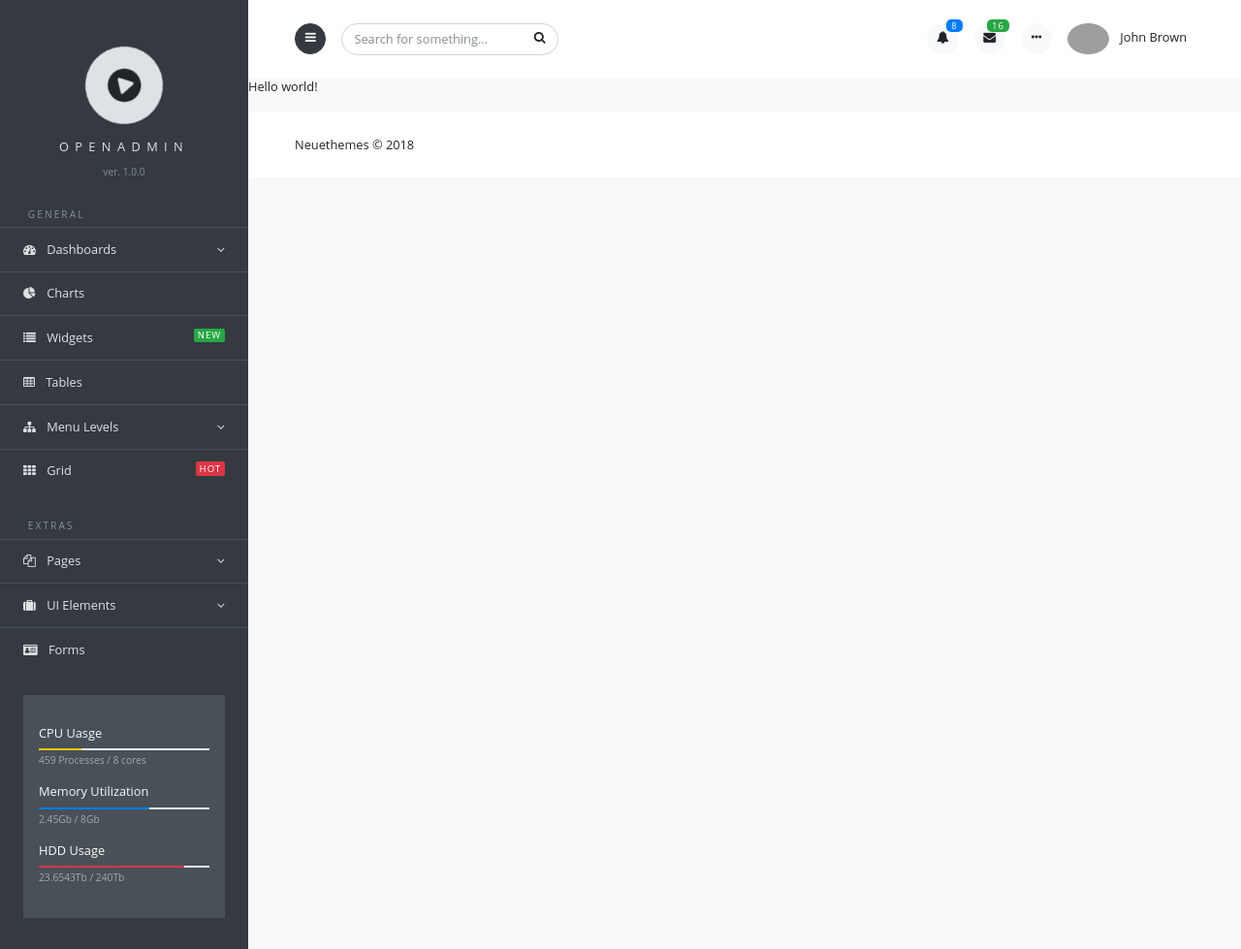
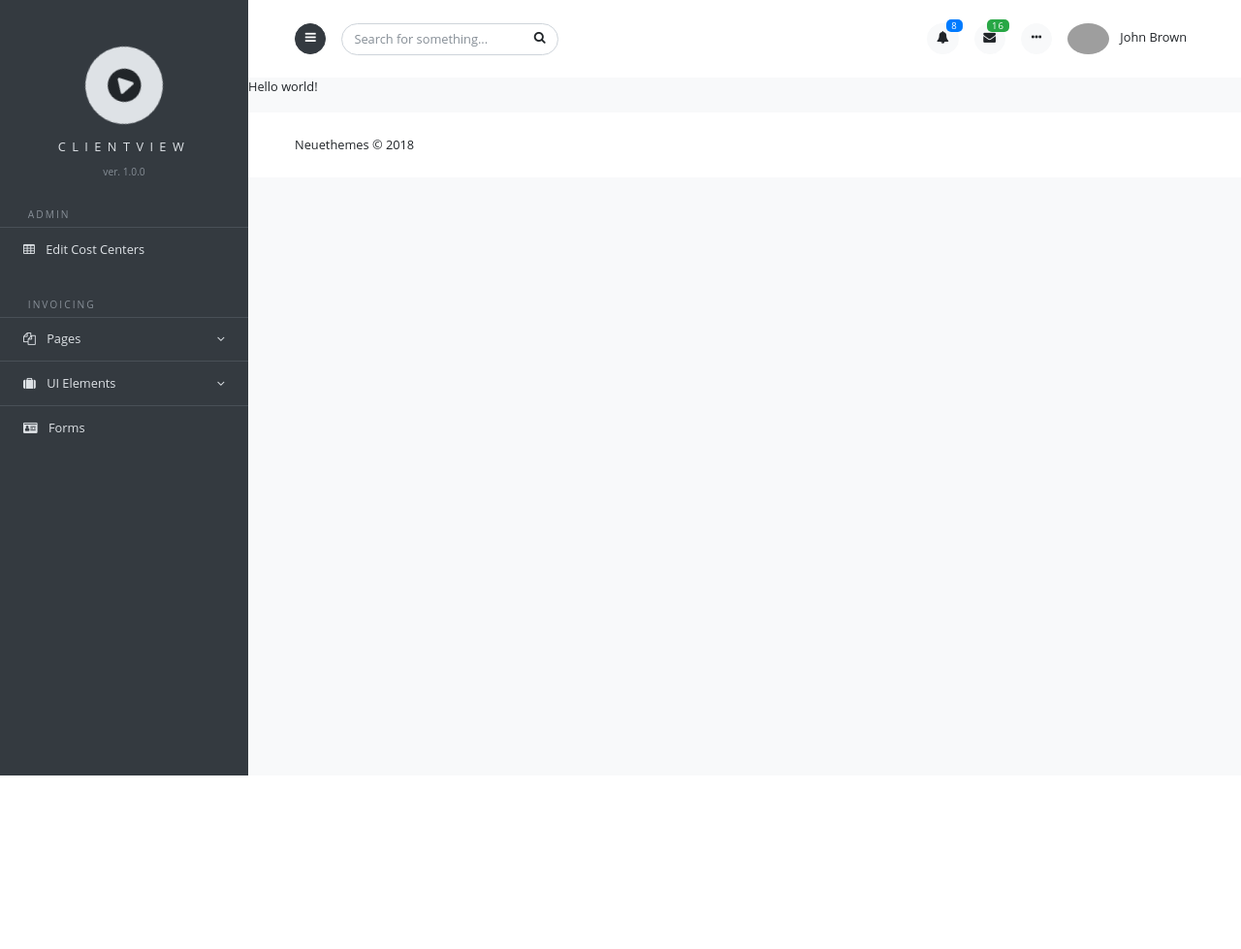
Before and after one commit to ptr5000/clientview, a Flask app: page / in a window 1280 px wide. Shown: the whole page at 97% size. After the commit the page ends 800 px from the top, so only its background shows below. Run offline with Flask 2, Linux system fonts and the light colour scheme; some libraries are stand-ins or nearby versions; grey boxes are pictures that could not be loaded.

Commit message:
ui tuning

```diff
--- a/app/templates/macros.jinja
+++ b/app/templates/macros.jinja
@@ -4,10 +4,11 @@
   {%- for page in pagination.iter_pages() %}
     {% if page %}
       {% if page != pagination.page %}
-        <li class="page-item"><a class="page-link" href="{{ url_for(endpoint, page=page) }}">{{ page }}</a></li>
+        <li class="page-item">
       {% else %}
-        <li class="page-item active"><a class="page-link" href="{{ url_for(endpoint, page=page) }}">{{ page }}</a></li>
+        <li class="page-item active">
       {% endif %}
+      <a class="page-link" href="{{ url_for(endpoint, page=page) }}">{{ page }}</a></li>
     {% else %}
       <span class=ellipsis>…</span>
     {% endif %}
--- a/app/templates/template.html
+++ b/app/templates/template.html
@@ -39,10 +39,10 @@
       <div class="collapse-wrapper">
         <!-- Logo -->
         <div class="logo px-4 pt-5 pb-2">
-          <a href="index.html">
+          <a href="/">
             <div class="text-center text-nowrap">
               <i class="fa fa-spin fa-play-circle rounded-circle" aria-hidden="true"></i>
-              <h6 class="logo-title text-uppercase mt-3">OpenAdmin</h6>
+              <h6 class="logo-title text-uppercase mt-3">ClientView</h6>
               <p class="text-muted">
                 <small>ver. 1.0.0</small>
               </p>
@@ -53,7 +53,7 @@
 
         <!-- Logo mobile -->
         <div class="logo-mobile pt-4 pb-4 w-100">
-          <a href="index.html">
+          <a href="/">
             <div class="text-center text-nowrap">
               <i class="fa fa-spin fa-play-circle rounded-circle" aria-hidden="true"></i>
             </div>
@@ -64,93 +64,21 @@
         <nav class="sidebar-nav">
           <!-- Sidebar Menu -->
           <div class="mb-1 text-uppercase d-none d-lg-block text-muted">
-            <small>General</small>
+            <small>Admin</small>
           </div>
           <ul id="sidebarNav" class="nav nav-dark flex-column">
+
             <li class="nav-item">
-              <a href="#cNavItem1" class="nav-link collapsed" data-toggle="collapse" aria-expanded="false" aria-controls="cNavItem1">
-                <i class="fa fa-tachometer" aria-hidden="true"></i>
-                <span class="d-none d-lg-inline">Dashboards</span>
-              </a>
-              <ul id="cNavItem1" class="nav flex-column collapse bg-dark" data-parent="#sidebarNav">
-                <li class="nav-item">
-                  <a class="nav-link nav-level-1" href="index.html">Dashboard 1</a>
-                </li>
-                <!--<li class="nav-item">-->
-                <!--<a class="nav-link nav-level-1" href="index-2.html">Dashboard 2</a>-->
-                <!--</li>-->
-              </ul>
-            </li>
-            <!--<li class="nav-item">-->
-            <!--<a class="nav-link" href="#">-->
-            <!--<i class="fa fa-film" aria-hidden="true"></i>-->
-            <!--<span class="d-none d-lg-inline">Layouts</span>-->
-            <!--</a>-->
-            <!--</li>-->
-            <li class="nav-item">
-              <a class="nav-link" href="charts.html">
-                <i class="fa fa-pie-chart" aria-hidden="true"></i>
-                <span class="d-none d-lg-inline">Charts</span>
+              <a class="nav-link" href="/costcenter/">
+                <i class="fa fa-table" aria-hidden="true"></i>
+                <span class="d-none d-lg-inline">Edit Cost Centers</span>
               </a>
             </li>
-            <li class="nav-item">
-              <a class="nav-link" href="widgets.html">
-                <i class="fa fa-list" aria-hidden="true"></i>
-                <span class="d-none d-lg-inline">Widgets</span>
-                <span class="badge badge-success text-uppercase float-right d-none d-lg-block">New</span>
-              </a>
-            </li>
-            <li class="nav-item">
-              <a class="nav-link" href="tables.html">
-                <i class="fa fa-table" aria-hidden="true"></i>
-                <span class="d-none d-lg-inline">Tables</span>
-              </a>
-            </li>
-            <li class="nav-item">
-              <a href="#cNavItem2" class="nav-link collapsed" data-toggle="collapse" aria-expanded="false" aria-controls="cNavItem2">
-                <i class="fa fa-sitemap" aria-hidden="true"></i>
-                <span class="d-none d-lg-inline">Menu Levels</span>
-              </a>
-              <ul id="cNavItem2" class="nav flex-column collapse bg-dark" data-parent="#sidebarNav">
-                <li class="nav-item">
-                  <a class="nav-link nav-level-1" href="#">Level 1-1</a>
-                </li>
-                <li class="nav-item">
-                  <a href="#cNavItem3" class="nav-link nav-level-1 collapsed" data-toggle="collapse" aria-expanded="false" aria-controls="cNavItem3">
-                    Level 1-2
-                  </a>
-                  <ul id="cNavItem3" class="nav flex-column collapse" data-parent="#cNavItem2">
-                    <li class="nav-item">
-                      <a class="nav-link nav-level-2" href="#">Level 2-1</a>
-                    </li>
-                    <li class="nav-item">
-                      <a href="#cNavItem4" class="nav-link nav-level-2 collapsed" data-toggle="collapse" aria-expanded="false" aria-controls="cNavItem4">
-                        Level 2-2
-                      </a>
-                      <ul id="cNavItem4" class="nav flex-column collapse" data-parent="#cNavItem3">
-                        <li class="nav-item">
-                          <a class="nav-link nav-level-3" href="#">Level 3-1</a>
-                        </li>
-                        <li class="nav-item">
-                          <a class="nav-link nav-level-3" href="#">Level 3-2</a>
-                        </li>
-                      </ul>
-                    </li>
-                  </ul>
-                </li>
-              </ul>
-            </li>
-            <li class="nav-item">
-              <a class="nav-link" href="grid.html">
-                <i class="fa fa-th" aria-hidden="true"></i>
-                <span class="d-none d-lg-inline">Grid</span>
-                <span class="badge badge-danger text-uppercase float-right d-none d-lg-block">Hot</span>
-              </a>
-            </li>
+
           </ul>
 
           <div class="mt-4 mb-1 text-uppercase d-none d-lg-block text-muted">
-            <small>Extras</small>
+            <small>Invoicing</small>
           </div>
           <ul id="sidebarNav2" class="nav nav-dark flex-column">
             <li class="nav-item">
@@ -215,47 +143,7 @@
           <!-- /Sidebar Menu -->
         </nav>
 
-        <!-- Sidebar Widget -->
-
-        <div class="mt-4 mx-4 d-none d-lg-block">
-          <section class="widget widget-dark bg-gray-700 border-dark" id="widget-11">
-
-            <div class="widget-block p-3">
-              <div class="widget-content pt-2">
-                <div class="mt-2">
-                  <h6 class="widget-title">CPU Uasge</h6>
-                  <div class="progress" style="height: 2px;">
-                    <div class="progress-bar bg-warning" role="progressbar" style="width: 25%;" aria-valuenow="25" aria-valuemin="0" aria-valuemax="100"></div>
-                  </div>
-                  <p class="text-muted">
-                    <small>459 Processes / 8 cores</small>
-                  </p>
-                </div>
-                <div class="mt-3">
-                  <h6 class="widget-title">Memory Utilization</h6>
-                  <div class="progress" style="height: 2px;">
-                    <div class="progress-bar bg-primary" role="progressbar" style="width: 65%;" aria-valuenow="65" aria-valuemin="0" aria-valuemax="100"></div>
-                  </div>
-                  <p class="text-muted">
-                    <small>2.45Gb / 8Gb</small>
-                  </p>
-                </div>
-                <div class="mt-3">
-                  <h6 class="widget-title">HDD Usage</h6>
-                  <div class="progress" style="height: 2px;">
-                    <div class="progress-bar bg-danger" role="progressbar" style="width: 85%;" aria-valuenow="85" aria-valuemin="0" aria-valuemax="100"></div>
-                  </div>
-                  <p class="text-muted">
-                    <small>23.6543Tb / 240Tb</small>
-                  </p>
-                </div>
-              </div>
-            </div>
-
-          </section>
-        </div>
       </div>
-      <!-- /Sidebar Widget -->
     </div>
     <!-- /Left Sidebar -->
 
```
